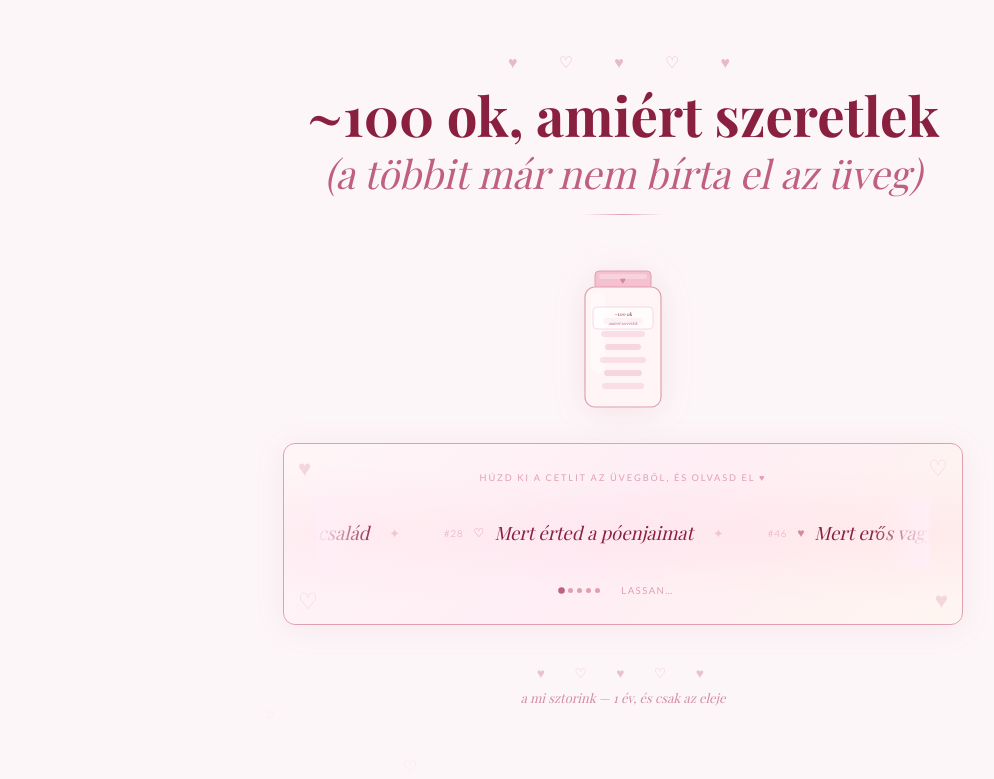
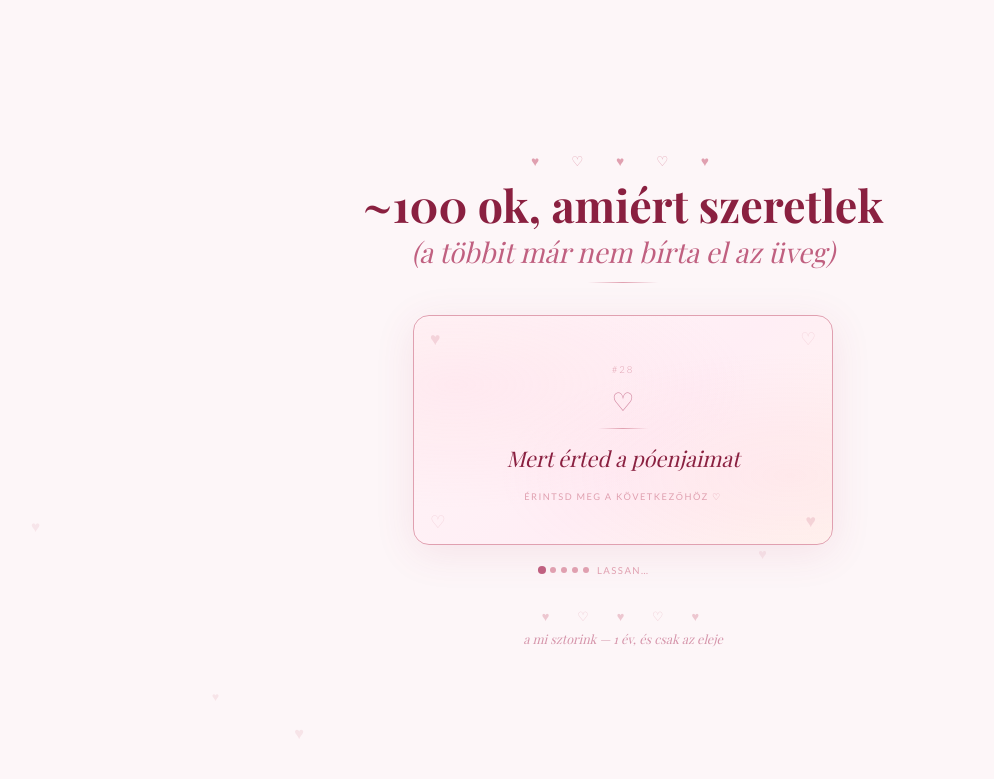
Before and after one commit to ilovefanni/ilovefanni.github.io, a plain HTML site: page index.html in a window 1280 px wide. Shown: the whole page, without its empty margins (17-1011 px from the left). Drawn offline with nearby package versions, Linux system fonts and the light colour scheme; a web font is replaced by a local one.

Commit message:
FIX anim

```diff
--- a/index.html
+++ b/index.html
@@ -13,20 +13,21 @@
     --rose-mid: #c06080;
     --rose-lt:  #e0a0b0;
     --bg:       #fdf6f8;
-    --petal:    #ffeaf2;
   }
 
   body {
     background: var(--bg);
     font-family: 'Lato', sans-serif;
-    min-height: 100vh;
+    min-height: 100dvh;
     display: flex;
     flex-direction: column;
     align-items: center;
+    justify-content: center;
     overflow-x: hidden;
+    padding: 24px 16px;
+    gap: 0;
   }
 
-  /* ── FLOATING HEARTS BACKGROUND ── */
   .hearts-bg {
     position: fixed;
     inset: 0;
@@ -37,270 +38,199 @@
   .hearts-bg span {
     position: absolute;
     bottom: -40px;
-    font-size: 1rem;
-    color: #e0a0b0;
+    color: var(--rose-lt);
     opacity: 0;
     animation: floatUp linear infinite;
   }
   @keyframes floatUp {
-    0%   { transform: translateY(0) scale(1); opacity: 0; }
-    10%  { opacity: 0.25; }
-    90%  { opacity: 0.15; }
-    100% { transform: translateY(-110vh) scale(1.4); opacity: 0; }
+    0%   { transform: translateY(0); opacity: 0; }
+    10%  { opacity: 0.22; }
+    90%  { opacity: 0.12; }
+    100% { transform: translateY(-110vh); opacity: 0; }
   }
 
-  /* ── HEADER ── */
   header {
     position: relative;
     z-index: 1;
     text-align: center;
-    padding: 52px 20px 20px;
+    margin-bottom: 32px;
   }
-
   .header-deco {
-    font-size: 1rem;
+    font-size: 0.85rem;
     color: var(--rose-lt);
-    letter-spacing: 0.5em;
-    margin-bottom: 12px;
-    opacity: 0.7;
+    letter-spacing: 0.45em;
+    margin-bottom: 10px;
   }
-
   h1 {
     font-family: 'Playfair Display', serif;
     font-weight: 700;
-    font-size: clamp(2rem, 6vw, 3.4rem);
+    font-size: clamp(1.6rem, 6vw, 2.8rem);
     color: var(--rose);
     line-height: 1.15;
   }
-
   h1 em {
     font-style: italic;
     font-weight: 400;
     color: var(--rose-mid);
-    font-size: 0.72em;
+    font-size: 0.62em;
     display: block;
-    margin-top: 4px;
+    margin-top: 5px;
+  }
+  .divider-line {
+    width: 70px;
+    height: 1px;
+    background: linear-gradient(90deg, transparent, var(--rose-lt), transparent);
+    margin: 14px auto 0;
   }
 
-  .divider-line {
-    width: 80px;
-    height: 1px;
-    background: linear-gradient(90deg, transparent, var(--rose-lt), transparent);
-    margin: 18px auto 0;
+  /* ── CARD ── */
+  .card-scene {
+    position: relative;
+    z-index: 1;
+    width: min(420px, 92vw);
+    cursor: pointer;
+    perspective: 900px;
   }
 
-  /* ── JAR ILLUSTRATION ── */
-  .jar-section {
+  .card {
+    width: 100%;
+    border-radius: 16px;
+    background: linear-gradient(135deg, #fff5f7 0%, #ffeef5 55%, #fff5f0 100%);
+    border: 1.5px solid var(--rose-lt);
+    box-shadow: 0 8px 40px rgba(180,60,100,0.10);
+    padding: 36px 32px 30px;
+    display: flex;
+    flex-direction: column;
+    align-items: center;
+    gap: 14px;
     position: relative;
-    z-index: 1;
-    margin: 28px 0 10px;
+    overflow: hidden;
+    min-height: 230px;
+    justify-content: center;
+    /* The flip animation */
+    animation-name: none;
+    animation-timing-function: ease-in-out;
+    animation-fill-mode: both;
   }
 
-  /* ── BANNER WRAPPER ── */
-  .banner-section {
-    position: relative;
-    z-index: 1;
-    width: min(680px, 92vw);
-    margin: 10px auto 40px;
-  }
-
-  /* Label-style container (matches the jar label) */
-  .banner-frame {
-    background: linear-gradient(135deg, #fff5f7 0%, #ffeef5 50%, #fff5f0 100%);
-    border: 1.5px solid var(--rose-lt);
-    border-radius: 12px;
-    padding: 28px 32px;
-    position: relative;
-    overflow: hidden;
-    box-shadow: 0 4px 32px rgba(180, 60, 100, 0.08);
-  }
-
-  .banner-frame::before {
+  .card::before {
     content: '';
     position: absolute;
     inset: 0;
     background:
-      radial-gradient(ellipse at 10% 50%, rgba(255,180,200,0.12) 0%, transparent 55%),
-      radial-gradient(ellipse at 90% 50%, rgba(255,150,180,0.10) 0%, transparent 55%);
+      radial-gradient(ellipse at 10% 30%, rgba(255,180,200,0.14) 0%, transparent 55%),
+      radial-gradient(ellipse at 90% 70%, rgba(255,150,180,0.10) 0%, transparent 55%);
     pointer-events: none;
+    border-radius: 16px;
   }
 
-  .banner-frame .corner-heart {
+  .corner-heart {
     position: absolute;
-    font-size: 1.4rem;
+    font-size: 1.1rem;
     color: var(--rose-lt);
     opacity: 0.35;
   }
-  .corner-heart.tl { top: 10px; left: 14px; }
-  .corner-heart.tr { top: 10px; right: 14px; }
-  .corner-heart.bl { bottom: 10px; left: 14px; }
-  .corner-heart.br { bottom: 10px; right: 14px; }
+  .corner-heart.tl { top: 12px; left: 16px; }
+  .corner-heart.tr { top: 12px; right: 16px; }
+  .corner-heart.bl { bottom: 12px; left: 16px; }
+  .corner-heart.br { bottom: 12px; right: 16px; }
 
-  .banner-label {
-    font-size: 0.58rem;
+  .card-num {
+    font-family: 'Lato', sans-serif;
+    font-weight: 300;
+    font-size: 0.6rem;
     letter-spacing: 0.2em;
     text-transform: uppercase;
     color: var(--rose-lt);
-    text-align: center;
-    margin-bottom: 14px;
     position: relative;
     z-index: 1;
   }
-
-  /* The scrolling window */
-  .scroll-window {
+  .card-heart {
+    font-size: 1.6rem;
+    color: var(--rose-mid);
+    opacity: 0.7;
     position: relative;
-    height: 72px;
-    overflow: hidden;
+    z-index: 1;
+    line-height: 1;
+  }
+  .card-divider {
+    width: 50px;
+    height: 1px;
+    background: linear-gradient(90deg, transparent, var(--rose-lt), transparent);
+    position: relative;
     z-index: 1;
   }
-
-  /* Fade edges */
-  .scroll-window::before,
-  .scroll-window::after {
-    content: '';
-    position: absolute;
-    top: 0; bottom: 0;
-    width: 60px;
-    z-index: 2;
-    pointer-events: none;
-  }
-  .scroll-window::before {
-    left: 0;
-    background: linear-gradient(90deg, #ffeef5, transparent);
-  }
-  .scroll-window::after {
-    right: 0;
-    background: linear-gradient(270deg, #ffeef5, transparent);
-  }
-
-  /* The moving track */
-  .scroll-track {
-    display: flex;
-    align-items: center;
-    gap: 0;
-    position: absolute;
-    top: 0; left: 0;
-    height: 100%;
-    will-change: transform;
-    white-space: nowrap;
-  }
-
-  .scroll-item {
-    display: inline-flex;
-    align-items: center;
-    gap: 10px;
-    padding: 0 22px;
-    flex-shrink: 0;
-  }
-
-  .scroll-item .heart-icon {
-    color: var(--rose-mid);
-    font-size: 0.75rem;
-    flex-shrink: 0;
-    opacity: 0.7;
-  }
-
-  .scroll-item .reason {
+  .card-text {
     font-family: 'Playfair Display', serif;
     font-style: italic;
-    font-size: clamp(0.95rem, 2.5vw, 1.15rem);
+    font-size: clamp(1.05rem, 4vw, 1.35rem);
     color: var(--rose);
-    line-height: 1.3;
+    text-align: center;
+    line-height: 1.45;
+    position: relative;
+    z-index: 1;
   }
-
-  .scroll-item .sep {
+  .tap-hint {
+    font-size: 0.58rem;
+    letter-spacing: 0.16em;
+    text-transform: uppercase;
     color: var(--rose-lt);
-    font-size: 0.8rem;
-    margin-left: 10px;
-    opacity: 0.5;
-  }
-
-  /* Number badge */
-  .scroll-item .num {
-    font-family: 'Lato', sans-serif;
-    font-weight: 300;
-    font-size: 0.6rem;
-    color: var(--rose-lt);
-    letter-spacing: 0.1em;
-    flex-shrink: 0;
+    position: relative;
+    z-index: 1;
     margin-top: 2px;
   }
 
-  /* Speed indicator */
+  /* Flip keyframes: rotate 0→90 (card hides), then snap content, then 90→0 (card shows) */
+  /* We use two half-animations chained via JS */
+  @keyframes flipOut {
+    0%   { transform: rotateY(0deg);  }
+    100% { transform: rotateY(90deg); }
+  }
+  @keyframes flipIn {
+    0%   { transform: rotateY(-90deg); }
+    100% { transform: rotateY(0deg);   }
+  }
+
+  /* ── SPEED ROW ── */
   .speed-row {
+    position: relative;
+    z-index: 1;
     display: flex;
     align-items: center;
     justify-content: center;
     gap: 8px;
-    margin-top: 16px;
-    position: relative;
-    z-index: 1;
+    margin-top: 20px;
   }
-
-  .speed-dots {
-    display: flex;
-    gap: 4px;
-  }
+  .speed-dots { display: flex; gap: 5px; }
   .speed-dot {
-    width: 5px;
-    height: 5px;
+    width: 6px; height: 6px;
     border-radius: 50%;
     background: var(--rose-lt);
-    transition: background 0.4s, transform 0.4s;
+    transition: background 0.3s, transform 0.3s;
   }
-  .speed-dot.active {
-    background: var(--rose-mid);
-    transform: scale(1.3);
-  }
-
+  .speed-dot.active { background: var(--rose-mid); transform: scale(1.35); }
   .speed-label {
     font-size: 0.6rem;
     color: var(--rose-lt);
     letter-spacing: 0.15em;
     text-transform: uppercase;
-    min-width: 80px;
-    text-align: center;
+    min-width: 110px;
   }
 
-  /* ── FOOTER ── */
   footer {
     position: relative;
     z-index: 1;
     text-align: center;
-    padding: 0 20px 48px;
-    color: var(--rose-lt);
+    margin-top: 32px;
   }
-
-  footer .footer-hearts {
-    font-size: 0.85rem;
-    letter-spacing: 0.4em;
-    margin-bottom: 8px;
-    opacity: 0.6;
-  }
-
-  footer p {
-    font-family: 'Playfair Display', serif;
-    font-style: italic;
-    font-size: 0.8rem;
-    color: var(--rose-mid);
-    opacity: 0.7;
-  }
-
-  /* ── JAR SVG ── */
-  .jar-svg {
-    display: block;
-    margin: 0 auto;
-    filter: drop-shadow(0 4px 16px rgba(180,60,100,0.10));
-  }
+  .footer-hearts { font-size: 0.8rem; letter-spacing: 0.4em; color: var(--rose-lt); opacity: 0.55; margin-bottom: 6px; }
+  footer p { font-family: 'Playfair Display', serif; font-style: italic; font-size: 0.78rem; color: var(--rose-mid); opacity: 0.65; }
 </style>
 </head>
 <body>
 
-<!-- Floating hearts background -->
 <div class="hearts-bg" id="heartsBg"></div>
 
-<!-- Header -->
 <header>
   <div class="header-deco">♥ &nbsp; ♡ &nbsp; ♥ &nbsp; ♡ &nbsp; ♥</div>
   <h1>
@@ -310,47 +240,18 @@
   <div class="divider-line"></div>
 </header>
 
-<!-- Jar illustration -->
-<div class="jar-section">
-  <svg class="jar-svg" width="120" height="160" viewBox="0 0 120 160" xmlns="http://www.w3.org/2000/svg">
-    <!-- lid -->
-    <rect x="32" y="8" width="56" height="18" rx="4" fill="#f5c0d0" stroke="#e0a0b0" stroke-width="1"/>
-    <!-- lid shine -->
-    <rect x="36" y="11" width="48" height="5" rx="2" fill="white" opacity="0.3"/>
-    <!-- jar body -->
-    <rect x="22" y="24" width="76" height="120" rx="10" fill="#fff5f7" stroke="#e0a0b0" stroke-width="1.2"/>
-    <!-- jar shine -->
-    <rect x="28" y="30" width="14" height="80" rx="7" fill="white" opacity="0.35"/>
-    <!-- little scrolls inside -->
-    <g opacity="0.5">
-      <rect x="40" y="55" width="40" height="6" rx="3" fill="#f0b8cc"/>
-      <rect x="38" y="68" width="44" height="6" rx="3" fill="#f5c8d8"/>
-      <rect x="42" y="81" width="36" height="6" rx="3" fill="#f0b8cc"/>
-      <rect x="37" y="94" width="46" height="6" rx="3" fill="#f5c8d8"/>
-      <rect x="41" y="107" width="38" height="6" rx="3" fill="#f0b8cc"/>
-      <rect x="39" y="120" width="42" height="6" rx="3" fill="#f5c8d8"/>
-    </g>
-    <!-- label on jar -->
-    <rect x="30" y="44" width="60" height="22" rx="4" fill="white" opacity="0.7" stroke="#e8b0c8" stroke-width="0.6"/>
-    <text font-family="'Playfair Display', serif" font-style="italic" font-size="5" fill="#8a2040" text-anchor="middle" x="60" y="53">~100 ok</text>
-    <text font-family="'Playfair Display', serif" font-style="italic" font-size="4" fill="#c06080" text-anchor="middle" x="60" y="62">amiért szeretlek</text>
-    <!-- heart on lid -->
-    <text font-size="10" text-anchor="middle" x="60" y="21" fill="#c06080" opacity="0.6">♥</text>
-  </svg>
+<div class="card-scene" id="scene">
+  <div class="card" id="card">
+    <span class="corner-heart tl">♥</span>
+    <span class="corner-heart tr">♡</span>
+    <span class="corner-heart bl">♡</span>
+    <span class="corner-heart br">♥</span>
+    <div class="card-num"  id="cardNum">#01</div>
+    <div class="card-heart" id="cardHeart">♥</div>
+    <div class="card-divider"></div>
+    <div class="card-text" id="cardText">Mert a melóban kezdődött minden</div>
+    <div class="tap-hint">érintsd meg a következőhöz ♡</div>
   </div>
-
-<!-- Banner -->
-<div class="banner-section">
-  <div class="banner-frame">
-    <div class="corner-heart tl">♥</div>
-    <div class="corner-heart tr">♡</div>
-    <div class="corner-heart bl">♡</div>
-    <div class="corner-heart br">♥</div>
-
-    <div class="banner-label">húzd ki a cetlit az üvegből, és olvasd el ♥</div>
-
-    <div class="scroll-window">
-      <div class="scroll-track" id="track"></div>
 </div>
 
 <div class="speed-row">
@@ -363,13 +264,10 @@
   </div>
   <div class="speed-label" id="speedLabel">lassan...</div>
 </div>
-  </div>
-</div>
 
-<!-- Footer -->
 <footer>
   <div class="footer-hearts">♥ &nbsp; ♡ &nbsp; ♥ &nbsp; ♡ &nbsp; ♥</div>
-  <p>a mi sztorink &mdash; 1 &eacute;v, &eacute;s csak az eleje</p>
+  <p>a mi sztorink &mdash; 1 év, és csak az eleje</p>
 </footer>
 
 <script>
@@ -476,102 +374,120 @@ const reasons = [
   ["100","Mert szeretlek \u2764\ufe0f"]
 ];
 
-// Shuffle array
+const hearts = ['♥','♡','♥','♡','♥','♡'];
+
 function shuffle(arr) {
   const a = [...arr];
-  for (let i = a.length - 1; i > 0; i--) {
-    const j = Math.floor(Math.random() * (i + 1));
-    [a[i], a[j]] = [a[j], a[i]];
+  for (let i = a.length-1; i>0; i--) {
+    const j = Math.floor(Math.random()*(i+1));
+    [a[i],a[j]]=[a[j],a[i]];
   }
   return a;
 }
 
-const hearts = ['♥','♡','♥','♡','♥'];
-const track = document.getElementById('track');
+let queue = shuffle(reasons);
+function next() {
+  if (queue.length === 0) queue = shuffle(reasons);
+  return queue.shift();
+}
+
+const card      = document.getElementById('card');
+const cardNum   = document.getElementById('cardNum');
+const cardHeart = document.getElementById('cardHeart');
+const cardText  = document.getElementById('cardText');
 const speedDots = document.querySelectorAll('.speed-dot');
-const speedLabel = document.getElementById('speedLabel');
+const speedLabel= document.getElementById('speedLabel');
 
-// Build a long shuffled list (3x the reasons, randomised)
-let pool = [...shuffle(reasons), ...shuffle(reasons), ...shuffle(reasons)];
+let animating = false;
+let interval  = 3000;
+const minInterval  = 400;
+const accelFactor  = 0.87;
+let autoTimer = null;
 
-pool.forEach(([num, text], i) => {
-  const item = document.createElement('div');
-  item.className = 'scroll-item';
-  item.innerHTML = `
-    <span class="num">#${num}</span>
-    <span class="heart-icon">${hearts[i % hearts.length]}</span>
-    <span class="reason">${text}</span>
-    <span class="sep">✦</span>
-  `;
-  track.appendChild(item);
-});
-
-// Animation state
-let pos = 0;
-let speed = 0.4;       // px per frame – start slow
-let maxSpeed = 7.5;    // px per frame – peak speed
-let raf;
-let totalWidth = 0;
-
-// Speed stages for the dots indicator
 const stages = [
-  { threshold: 0,   label: 'lassan\u2026',    dot: 0 },
-  { threshold: 1.5, label: 'gyorsul\u2026',   dot: 1 },
-  { threshold: 3.0, label: 'egyre gyorsabb',  dot: 2 },
-  { threshold: 5.0, label: 'sz\u00e1rny\u00e1l\u2026', dot: 3 },
-  { threshold: 6.5, label: '\u2665 v\u00e9gtelen \u2665', dot: 4 },
+  { min: 2400, label: 'lassan\u2026',              dot: 0 },
+  { min: 1600, label: 'gyorsul\u2026',             dot: 1 },
+  { min: 900,  label: 'egyre gyorsabb',             dot: 2 },
+  { min: 550,  label: 'sz\u00e1rny\u00e1l\u2026',  dot: 3 },
+  { min: 0,    label: '\u2665 v\u00e9gtelen \u2665', dot: 4 },
 ];
 
 function updateSpeedUI() {
-  let stage = stages[0];
-  for (const s of stages) {
-    if (speed >= s.threshold) stage = s;
-  }
-  speedDots.forEach((d, i) => d.classList.toggle('active', i <= stage.dot));
+  let stage = stages[stages.length-1];
+  for (const s of stages) { if (interval >= s.min) { stage = s; break; } }
+  speedDots.forEach((d,i) => d.classList.toggle('active', i <= stage.dot));
   speedLabel.textContent = stage.label;
 }
 
-function animate() {
-  if (!totalWidth) {
-    totalWidth = track.scrollWidth / 3; // one third = one full set
+function setContent([num, text]) {
+  cardNum.textContent   = '#' + num;
+  cardHeart.textContent = hearts[Math.floor(Math.random()*hearts.length)];
+  cardText.textContent  = text;
 }
 
-  // Accelerate gradually – ease in over ~25 seconds
-  if (speed < maxSpeed) {
-    speed += 0.003;
+function doFlip() {
+  if (animating) return;
+  animating = true;
+
+  const halfDur = Math.min(interval * 0.4, 380); // ms for each half
+
+  // Phase 1: rotate out to 90deg (edge-on, invisible)
+  card.style.transition = `transform ${halfDur}ms ease-in`;
+  card.style.transform  = 'rotateY(90deg)';
+
+  setTimeout(() => {
+    // Swap content while card is edge-on (invisible)
+    setContent(next());
+
+    // Phase 2: rotate in from -90deg to 0 (new face appears)
+    card.style.transition = 'none';
+    card.style.transform  = 'rotateY(-90deg)';
+
+    // Force reflow so the browser registers the instant jump
+    card.getBoundingClientRect();
+
+    card.style.transition = `transform ${halfDur}ms ease-out`;
+    card.style.transform  = 'rotateY(0deg)';
+
+    setTimeout(() => { animating = false; }, halfDur + 10);
+  }, halfDur);
 }
 
-  pos += speed;
-
-  // Loop: once we've scrolled one full set width, reset
-  if (pos >= totalWidth) {
-    pos -= totalWidth;
+function scheduleNext() {
+  clearTimeout(autoTimer);
+  autoTimer = setTimeout(() => {
+    doFlip();
+    interval = Math.max(minInterval, interval * accelFactor);
+    updateSpeedUI();
+    scheduleNext();
+  }, interval);
 }
 
-  track.style.transform = `translateX(${-pos}px)`;
+// Tap to advance
+document.getElementById('scene').addEventListener('click', () => {
+  clearTimeout(autoTimer);
+  doFlip();
+  interval = Math.max(minInterval, interval * accelFactor);
   updateSpeedUI();
-  raf = requestAnimationFrame(animate);
-}
-
-// Wait for fonts + layout
-window.addEventListener('load', () => {
-  setTimeout(() => {
-    animate();
-  }, 300);
+  scheduleNext();
 });
 
-// ── Floating hearts background ──
+// Init
+setContent(next());
+updateSpeedUI();
+scheduleNext();
+
+// Floating hearts
 const bg = document.getElementById('heartsBg');
-const heartChars = ['♥','♡','♥','♡'];
-for (let i = 0; i < 18; i++) {
+['♥','♡','♥','♡','♥','♡','♥','♡','♥','♡','♥','♡','♥','♡','♥','♡'].forEach(h => {
   const s = document.createElement('span');
-  s.textContent = heartChars[i % heartChars.length];
-  s.style.left = (Math.random() * 100) + '%';
-  s.style.fontSize = (0.6 + Math.random() * 0.8) + 'rem';
-  s.style.animationDuration = (12 + Math.random() * 18) + 's';
-  s.style.animationDelay = (Math.random() * 20) + 's';
+  s.textContent = h;
+  s.style.left = (Math.random()*100)+'%';
+  s.style.fontSize = (0.5+Math.random()*0.75)+'rem';
+  s.style.animationDuration = (13+Math.random()*17)+'s';
+  s.style.animationDelay = (Math.random()*22)+'s';
   bg.appendChild(s);
-}
+});
 </script>
 </body>
 </html>
```
Lines whose indentation alone changed are shown as unchanged.
